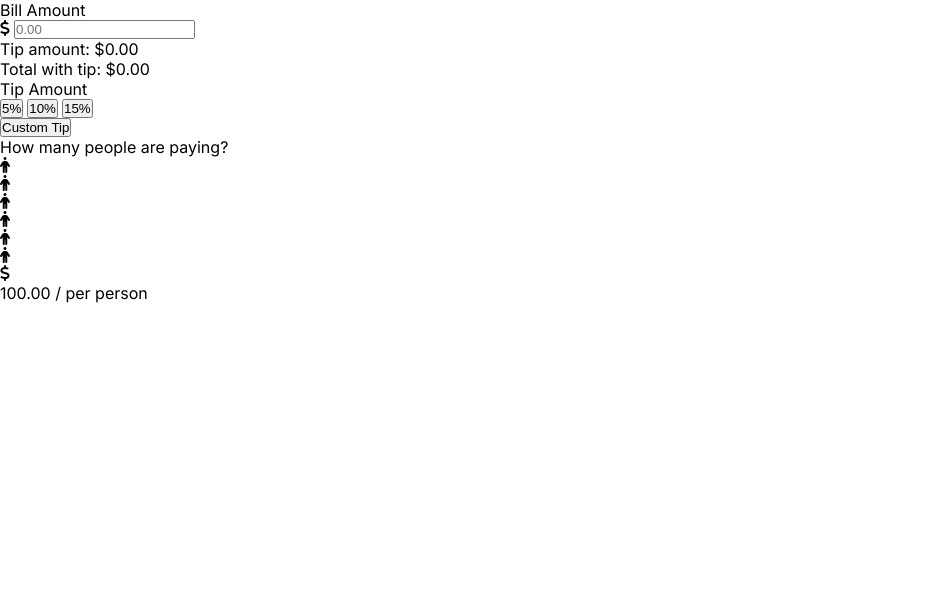
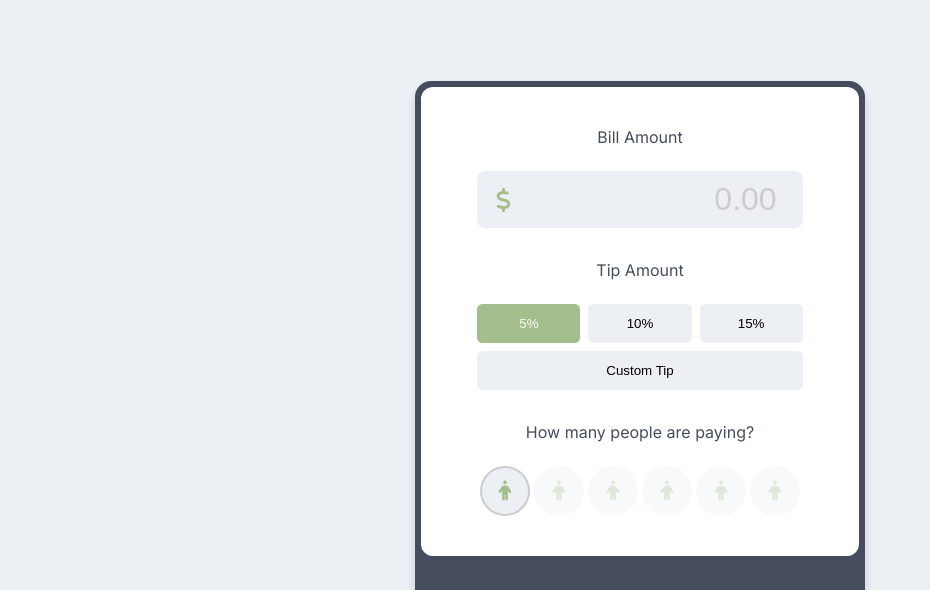
Before and after one commit to treehouse/javascript-tip-calculator, a website: page index.html in a window 1280 px wide. Shown: the top 590 px of the page, without its empty margins (0-930 px from the left). Drawn offline with Linux system fonts and the light colour scheme.

Commit message:
UI styling complete

```diff
--- a/frontend/src/styles/components/_calculator-container.scss
+++ b/frontend/src/styles/components/_calculator-container.scss
@@ -0,0 +1,16 @@
+.calculator-container {
+    @include wrapper(450px);
+    display: grid;
+    grid-template-rows: 1fr 150px;
+    padding: .5rem;
+    min-height: 100vh;
+
+    @include break(smedium) {
+        @include bg(var(--main-bg-dark));
+        @include radius(1rem);
+        padding: .4rem;
+        min-height: auto;
+        grid-template-rows: 1fr auto;
+        box-shadow: 0 5px 10px rgba(0,0,0,.15);
+    }
+}
--- a/frontend/src/styles/components/calculator-functions/_bill-amount.scss
+++ b/frontend/src/styles/components/calculator-functions/_bill-amount.scss
@@ -0,0 +1,53 @@
+section.bill-amount {
+    .input-container {
+        position: relative;
+        i {
+            @include absolute-center;
+            color: var(--main-theme);
+            font-size: 1.5rem;
+            left: 8%;
+        }
+        input {
+            @include radius(.5rem);
+            @include bg(var(--input-bg));
+            color: var(--main-color);
+            width: 100%;
+            border: none;
+            padding: .5rem 1.5rem .5rem 2rem;
+            text-align: right;
+            font-size: 2rem;
+            border: 2px solid transparent;
+            transition: border .3s ease;
+            &::placeholder {
+                color: #ccc;
+            }
+            &:focus {
+                outline: none;
+                border-color: var(--main-theme);
+            }
+        }
+    }
+    .bill-info-group {
+        @include flex(column, nowrap, space-evenly, center);
+        height: 0;
+        font-size: .8rem;
+        overflow: hidden;
+        transition: height .3s ease;
+
+        @include break(smedium) {
+            flex-direction: row;
+        }
+        span {
+            font-weight: 500;
+            color: black;
+        }
+        &.show {
+            margin-top: 1rem;
+            height: 35px;
+
+            @include break(smedium) {
+                height: 17px;
+            }
+        }
+    }
+}
--- /dev/null
+++ b/frontend/src/styles/components/calculator-functions/_calculator-functions.scss
@@ -0,0 +1,26 @@
+.calculator-functions {
+    @include bg(white);
+    @include radius(1rem);
+    color: var(--main-color);
+    padding: 1rem;
+
+    @include break(smedium) {
+        padding: 2.5rem 3.5rem;
+    }
+
+    section {
+        @include flex(column, nowrap, center, stretch);
+        margin-bottom: 2rem;
+        &:last-child {
+            margin-bottom: 0;
+        }
+        p.section-title {
+            text-align: center;
+            margin-bottom: 1.5rem;
+        }
+    }
+
+    @include break(smedium) {
+        @include radius(.75rem);
+    }
+}
--- a/frontend/src/styles/components/calculator-functions/_index.scss
+++ b/frontend/src/styles/components/calculator-functions/_index.scss
@@ -1 +1 @@
-@import 'bill-amount', 'tip-amount', 'split-amount';
+@import 'calculator-functions', 'bill-amount', 'tip-amount', 'split-amount';
--- a/frontend/src/styles/components/calculator-functions/_split-amount.scss
+++ b/frontend/src/styles/components/calculator-functions/_split-amount.scss
@@ -0,0 +1,28 @@
+section.split-amount {
+    ul {
+        @include flex(row, wrap, center, center);
+        gap: .25rem;
+        list-style: none;
+        li {
+            @include radius(50%);
+            @include simple-size(50px);
+            @include bg(var(--split-option-bg-color));
+            @include center-flex;
+            cursor: pointer;
+            border: 2px solid transparent;
+            opacity: 0.35;
+            transition: opacity 0.3s ease;
+            i {
+                color: var(--main-theme);
+                font-size: 1.25rem;
+            }
+            &.active {
+                border-color: #ccc;
+                opacity: 1;
+            }
+            &.pending {
+                opacity: 0.75;
+            }
+        }
+    }
+}
--- a/frontend/src/styles/components/calculator-functions/_tip-amount.scss
+++ b/frontend/src/styles/components/calculator-functions/_tip-amount.scss
@@ -0,0 +1,7 @@
+section.tip-amount {
+    .tip-option-btn-container {
+        @include flex(row, nowrap, space-between, center);
+        gap: .5rem;
+        margin-bottom: .5rem;
+    }
+}
--- a/frontend/src/styles/components/final-output/_final-output.scss
+++ b/frontend/src/styles/components/final-output/_final-output.scss
@@ -0,0 +1,32 @@
+.final-output {
+    @include center-flex;
+    i, span {
+        color: var(--main-theme);
+        font-weight: 600;
+    }
+    i {
+        font-size: 1.5rem;
+        margin-bottom: 2rem;
+        margin-right: .5rem;
+    }
+    span {
+        font-size: 3rem;
+    }
+    p {
+        color: white;
+        font-size: .9rem;
+        @include break(400px) {
+            font-size: 1rem;
+        }
+    }
+
+    @include break(smedium) {
+        padding: 2.5rem 1rem;
+        i {
+            font-size: 2rem;
+        }
+        span {
+            font-size: 4rem;
+        }
+    }
+}
--- a/frontend/src/styles/globals/_base.scss
+++ b/frontend/src/styles/globals/_base.scss
@@ -4,11 +4,32 @@
     box-sizing: border-box;
 }
 
+// :root {
+
+// }
+
 body {
+    --main-bg-dark: #444C5D;
     --main-color: #444C5D;
-    --main-bg: #ECEFF4;
-    --btn-bg-color: #ECEFF4
+
+    --light-gray: #ECEFF4;
+    --main-bg-light: #ECEFF4;
+    --btn-bg-color: var(--light-gray);
+    --btn-bg-color-hover: #dde2ea;
+    --input-bg: var(--light-gray);
+    --split-option-bg-color: var(--light-gray);
 
     // main theme
     --main-theme: var(--blue);
+
+    min-height: 100vh;
+    overflow:hidden;
+
+    // mobile bg color
+    @include bg(var(--main-bg-dark));
+
+    @include break(smedium) {
+        @include center-flex;
+        @include bg(var(--main-bg-light));
+    }
 }
--- /dev/null
+++ b/frontend/src/styles/globals/_buttons.scss
@@ -0,0 +1,17 @@
+button {
+    @include radius(.33rem);
+    @include bg(var(--btn-bg-color));
+    padding: .75rem;
+    border: none;
+    width: 100%;
+    cursor: pointer;
+    transition: background .3s ease, color .3s ease;
+    &:hover {
+        @include bg(var(--btn-bg-color-hover));
+    }
+    &.active {
+        @include bg(var(--main-theme));
+        color: white;
+        font-weight: 400;
+    }
+}
--- a/frontend/src/styles/globals/_index.scss
+++ b/frontend/src/styles/globals/_index.scss
@@ -1 +1 @@
-@import "typography", "base", "helpers";
+@import "typography", "base", "helpers", "buttons";
```
Also changed, not shown: frontend/dist/styles/app.css.
